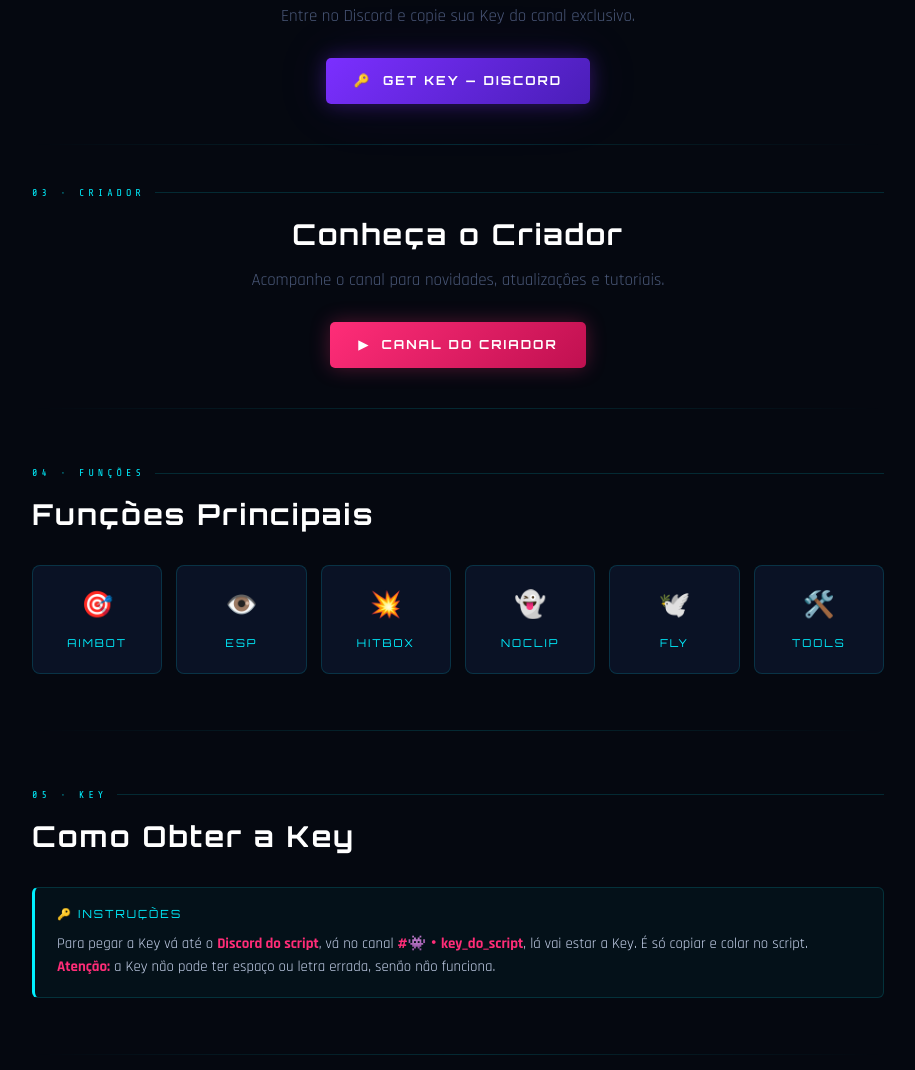
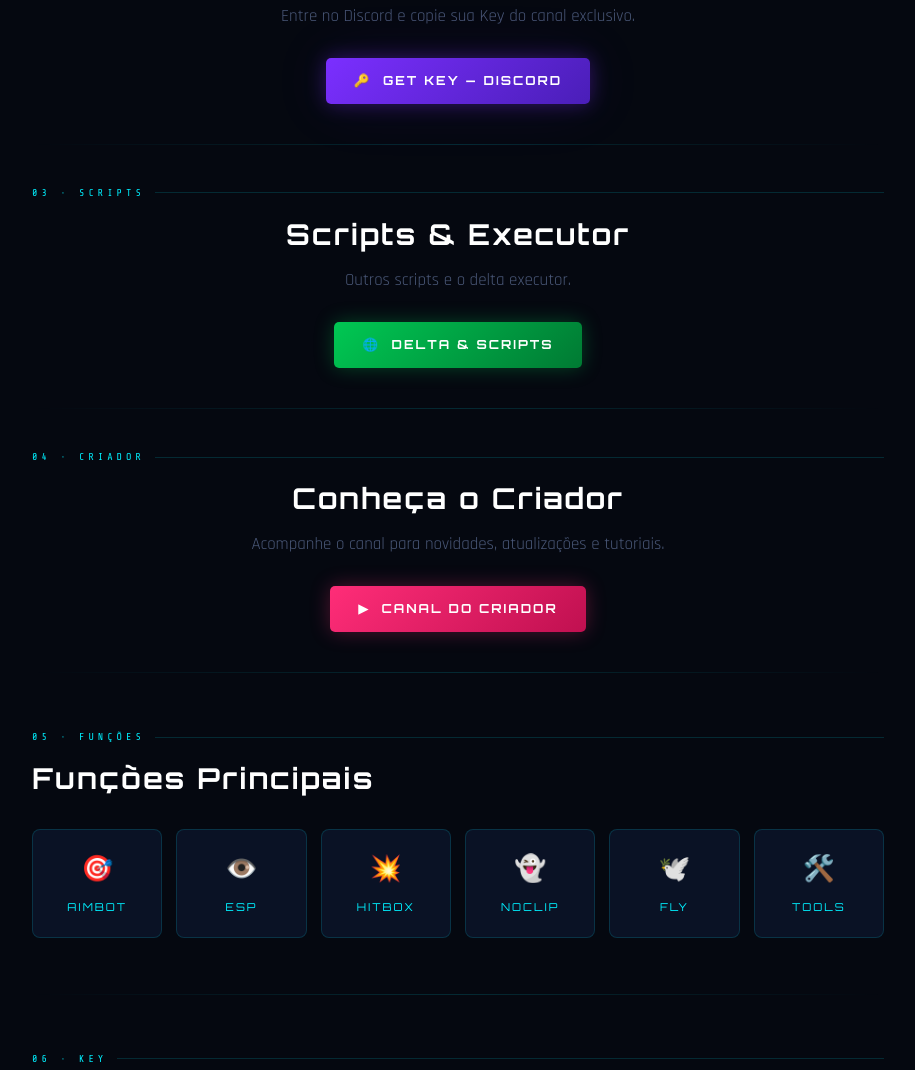
Before and after one commit to CoiledTom/Site-zeroday, a plain HTML site: page index.html in a window 1280 px wide. Shown: the part 931-2001 px from the top of the page, without its empty margins (182-1097 px from the left). Drawn offline with nearby package versions, Linux system fonts and the light colour scheme.

Commit message:
Add files via upload

```diff
--- a/index.html
+++ b/index.html
@@ -279,6 +279,16 @@
       box-shadow: 0 0 30px rgba(255,45,120,0.6), 0 0 80px rgba(255,45,120,0.2);
     }
 
+    .btn-gui {
+      background: linear-gradient(135deg, #00c853, #007a33);
+      color: #fff;
+      box-shadow: 0 0 20px rgba(0,200,83,0.3);
+    }
+    .btn-gui:hover {
+      transform: translateY(-3px);
+      box-shadow: 0 0 30px rgba(0,200,83,0.65), 0 0 80px rgba(0,200,83,0.2);
+    }
+
     .btn-row {
       display: flex;
       gap: 14px;
@@ -482,9 +492,21 @@
 
   <div class="divider"></div>
 
+  <!-- GUI BUTTON -->
+  <section style="text-align:center; padding: 40px 0;">
+    <div class="section-label" style="justify-content:center;">03 · Scripts</div>
+    <h2 style="margin-bottom:10px;">Scripts &amp; Executor</h2>
+    <p style="color:var(--muted); margin-bottom:28px;">Outros scripts e o delta executor.</p>
+    <a href="https://coiledtom.github.io/CoiledTom-site-uni/" target="_blank" class="btn btn-gui">
+      🌐 &nbsp;Delta &amp; Scripts
+    </a>
+  </section>
+
+  <div class="divider"></div>
+
   <!-- CREATOR -->
   <section style="text-align:center; padding: 40px 0;">
-    <div class="section-label" style="justify-content:center;">03 · Criador</div>
+    <div class="section-label" style="justify-content:center;">04 · Criador</div>
     <h2 style="margin-bottom:10px;">Conheça o Criador</h2>
     <p style="color:var(--muted); margin-bottom:28px;">Acompanhe o canal para novidades, atualizações e tutoriais.</p>
     <a href="https://youtube.com/@coiledtom" target="_blank" class="btn btn-yt">
@@ -496,7 +518,7 @@
 
   <!-- FEATURES -->
   <section>
-    <div class="section-label">04 · Funções</div>
+    <div class="section-label">05 · Funções</div>
     <h2>Funções Principais</h2>
 
     <div class="features-grid">
@@ -531,7 +553,7 @@
 
   <!-- KEY NOTICE -->
   <section>
-    <div class="section-label">05 · Key</div>
+    <div class="section-label">06 · Key</div>
     <h2>Como Obter a Key</h2>
     <div class="key-notice" style="max-width:100%; margin:0;">
       <div class="notice-title">🔑 Instruções</div>
@@ -543,7 +565,7 @@
 
   <!-- ABOUT -->
   <section>
-    <div class="section-label">06 · Sobre</div>
+    <div class="section-label">07 · Sobre</div>
     <h2>Sobre o Script</h2>
 
     <div class="about-card">
```
